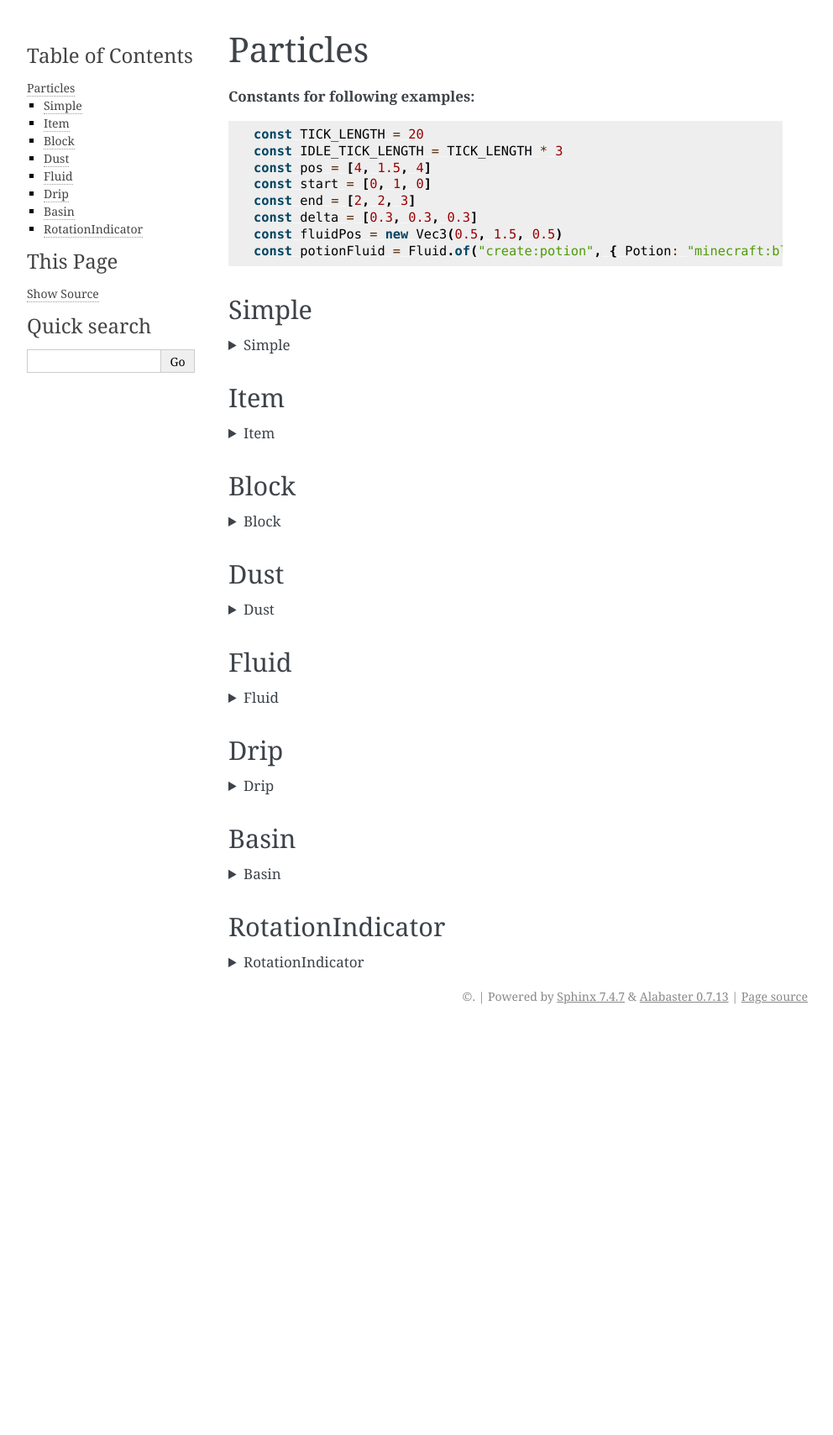
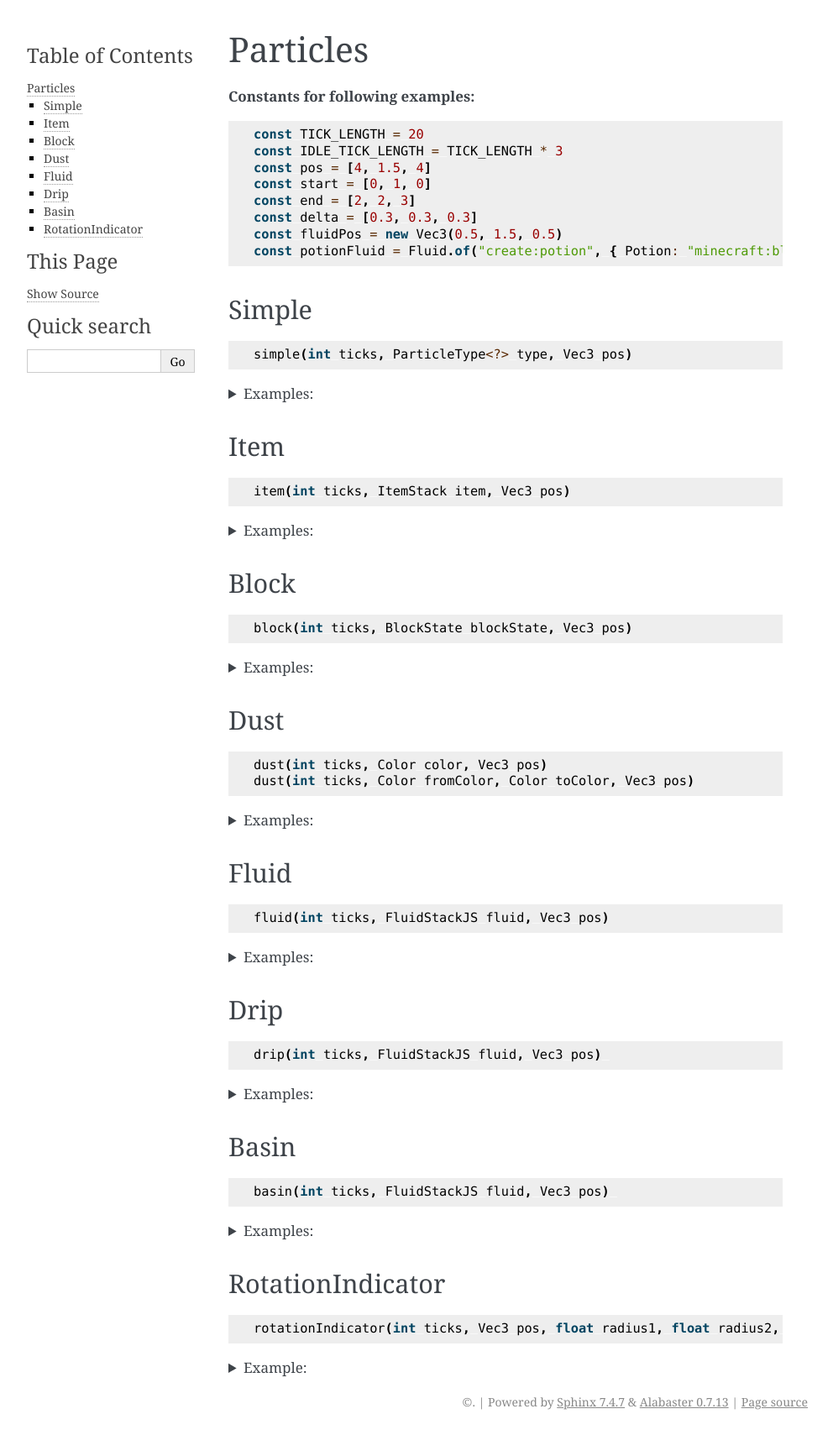
Before and after one commit to Ludi87/ponderjs-docs, a Sphinx documentation site: the page built from docs/particles.md, in a window 1280 px wide. Shown: the whole page at 84% size, without its empty margins (148-1140 px from the left). Built offline with Sphinx 7.4.7, drawn with Linux system fonts in a browser that asks for light colours; before the commit the page ends 1226 px from its top, so only the background shows below that.

Commit message:
Update particles.md

````diff
--- a/docs/particles.md
+++ b/docs/particles.md
@@ -15,14 +15,11 @@ const potionFluid = Fluid.of("create:potion", { Potion: "minecraft:blindness" })
 
 ## Simple
 
-<details>
-<summary>Simple</summary>
-
 ```java
 simple(int ticks, ParticleType<?> type, Vec3 pos)
 ```
-
-Examples:
+<details>
+<summary>Examples:</summary>
 
 ```js
 scene.particles.simple(TICK_LENGTH, "glow", pos);
@@ -75,14 +72,12 @@ scene.particles.simple(TICK_LENGTH * 3, "small_flame", [4, 1.5, 0])
 
 ## Item
 
-<details>
-<summary>Item</summary>
-
 ```java
 item(int ticks, ItemStack item, Vec3 pos)
 ```
 
-Examples:
+<details>
+<summary>Examples:</summary>
 
 ```js
 scene.particles.item(TICK_LENGTH, "minecraft:diamond_block", pos)
@@ -97,14 +92,12 @@ scene.particles.item(TICK_LENGTH, "minecraft:diamond_block", start)
 
 ## Block
 
-<details>
-<summary>Block</summary>
-
 ```java
 block(int ticks, BlockState blockState, Vec3 pos)
 ```
 
-Examples:
+<details>
+<summary>Examples:</summary>
 
 ```js
 scene.particles.block(TICK_LENGTH, "minecraft:diamond_block", pos);
@@ -118,15 +111,13 @@ scene.particles.block(TICK_LENGTH, "minecraft:diamond_block", start)
 
 ## Dust
 
-<details>
-<summary>Dust</summary>
-
 ```java
 dust(int ticks, Color color, Vec3 pos)
 dust(int ticks, Color fromColor, Color toColor, Vec3 pos)
 ```
 
-Examples:
+<details>
+<summary>Examples:</summary>
 
 ```js
 scene.particles.dust(TICK_LENGTH, "#00FFF0", start)
@@ -147,14 +138,12 @@ scene.particles.dust(TICK_LENGTH, "#FF0000", "#0000FF", start)
 
 ## Fluid
 
-<details>
-<summary>Fluid</summary>
-
 ```java
 fluid(int ticks, FluidStackJS fluid, Vec3 pos)
 ```
 
-Examples:
+<details>
+<summary>Examples:</summary>
 
 ```js
 scene.particles.fluid(TICK_LENGTH, "lava", fluidPos.add([0, 0, 0]))
@@ -175,14 +164,12 @@ scene.particles.fluid(TICK_LENGTH, potionFluid, fluidPos.add([0, 0, 4]))
 
 ## Drip
 
-<details>
-<summary>Drip</summary>
-
 ```java
 drip(int ticks, FluidStackJS fluid, Vec3 pos)
 ```
 
-Examples:
+<details>
+<summary>Examples:</summary>
 
 ```js
 scene.particles.drip(TICK_LENGTH, "lava", fluidPos.add([2, 0, 0]))
@@ -199,14 +186,12 @@ scene.particles.drip(TICK_LENGTH, potionFluid, fluidPos.add([2, 0, 4]))
 
 ## Basin
 
-<details>
-<summary>Basin</summary>
-
 ```java
 basin(int ticks, FluidStackJS fluid, Vec3 pos)
 ```
 
-Examples:
+<details>
+<summary>Examples:</summary>
 
 ```js
 scene.particles.basin(TICK_LENGTH, "lava", fluidPos.add([4, 0, 0]))
@@ -227,14 +212,12 @@ scene.particles.basin(TICK_LENGTH, potionFluid, fluidPos.add([4, 0, 4]))
 
 ## RotationIndicator
 
-<details>
-<summary>RotationIndicator</summary>
-
 ```java
 rotationIndicator(int ticks, Vec3 pos, float radius1, float radius2, Direction.Axis axis)
 ```
 
-Example:
+<details>
+<summary>Example:</summary>
 
 ```js
 scene.particles.rotationIndicator(TICK_LENGTH, [2.5, 1.5, 2.5], 1, 0.5, "Z")
@@ -244,3 +227,5 @@ scene.particles.rotationIndicator(TICK_LENGTH, [2.5, 1.5, 2.5], 1, 0.5, "Z")
 
 * The 1 is the first radius, the 0.5 is the second radius.
 * The last argument is the axis "X", "Y" or "Z".
+
+</details>
````
